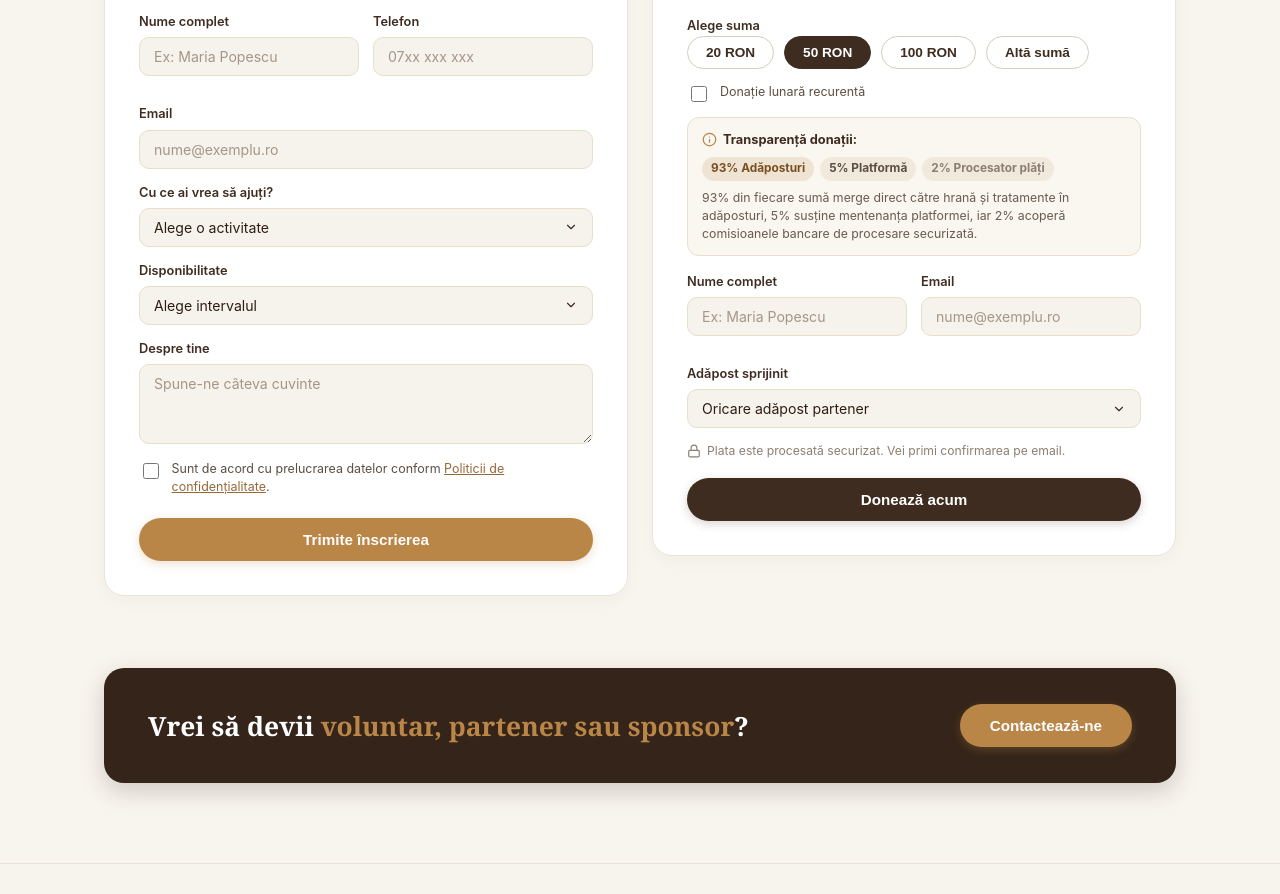
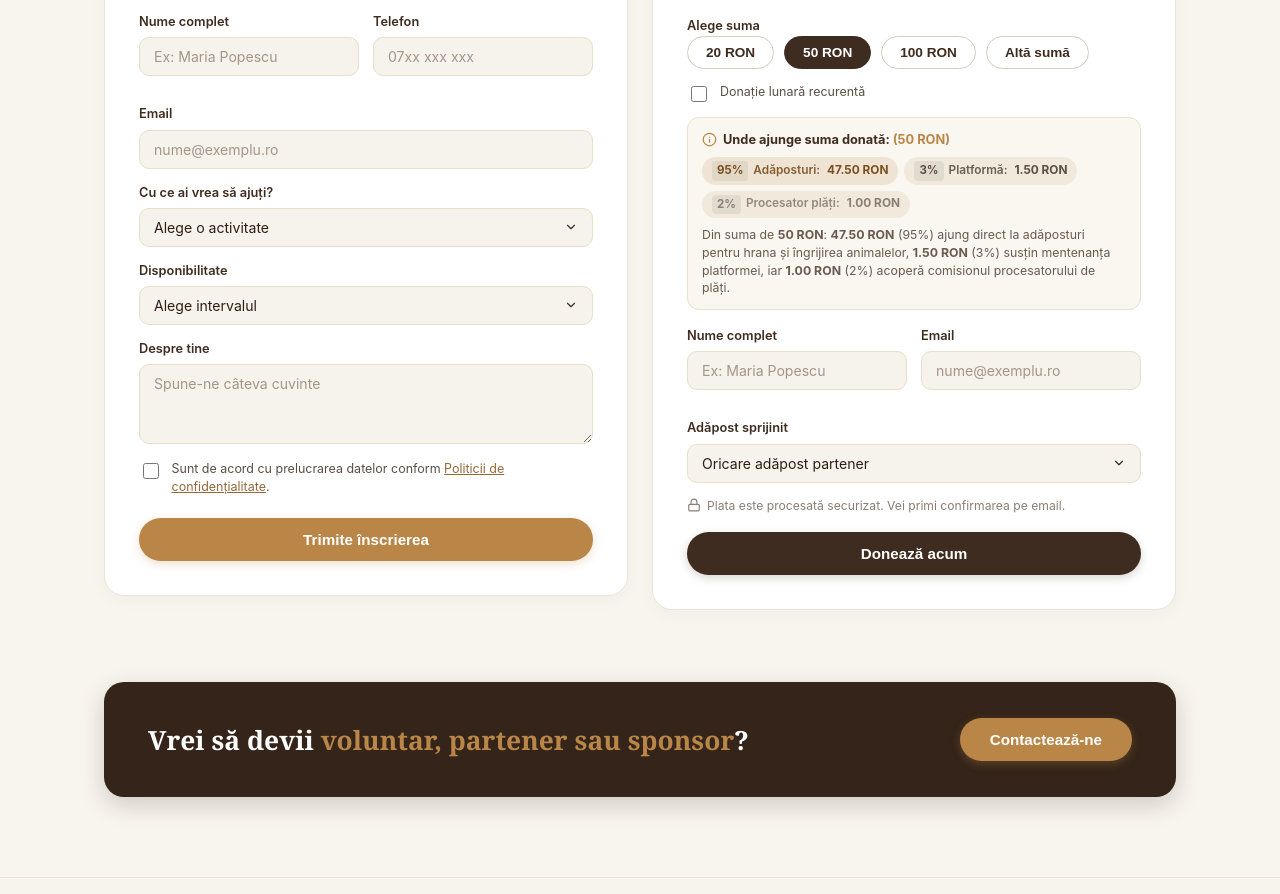
Before and after one commit to Fur-Ever-Home/FurEverHome-FE, a React (Vite) app: page /colaborari in a window 1280 px wide. Shown: the part 1920-2814 px from the top of the page. Built offline with nearby package versions, Linux system fonts and the light colour scheme; no server answers; a web font is replaced by a local one.

Commit message:
Calcul dinamic in timp real pentru procentele de donatie (95 la suta adaposturi, 3 la suta platforma, 2 la suta procesator)

```diff
--- a/src/colaborariTranslations.ts
+++ b/src/colaborariTranslations.ts
@@ -237,11 +237,11 @@ export const colaborariTranslations: {
     donChipCustom: "Altă sumă",
     donCustomAmountPlaceholder: "Introdu suma în RON",
     donRecurringCheckbox: "Donație lunară recurentă",
-    donTransparencyTitle: "Transparență donații:",
-    donTransparencyShelters: "93% Adăposturi",
-    donTransparencyPlatform: "5% Platformă",
-    donTransparencyFees: "2% Procesator plăți",
-    donTransparencyDesc: "93% din fiecare sumă merge direct către hrană și tratamente în adăposturi, 5% susține mentenanța platformei, iar 2% acoperă comisioanele bancare de procesare securizată.",
+    donTransparencyTitle: "Unde ajunge suma donată:",
+    donTransparencyShelters: "Adăposturi",
+    donTransparencyPlatform: "Platformă",
+    donTransparencyFees: "Procesator plăți",
+    donTransparencyDesc: "95% din sumă merge direct către hrană și îngrijire în adăposturi, 3% susține mentenanța platformei, iar 2% acoperă comisionul procesatorului de plăți securizate.",
     donLabelShelter: "Adăpost sprijinit",
     donShelterAny: "Oricare adăpost partener",
     donSecurityNote: "Plata este procesată securizat. Vei primi confirmarea pe email.",
@@ -363,11 +363,11 @@ export const colaborariTranslations: {
     donChipCustom: "Other amount",
     donCustomAmountPlaceholder: "Enter amount in RON",
     donRecurringCheckbox: "Monthly recurring donation",
-    donTransparencyTitle: "Donation transparency:",
-    donTransparencyShelters: "93% Shelters",
-    donTransparencyPlatform: "5% Platform",
-    donTransparencyFees: "2% Payment fees",
-    donTransparencyDesc: "93% of each donation goes directly toward animal food and veterinary care at partner shelters, 5% sustains platform operations, and 2% covers secure payment processing fees.",
+    donTransparencyTitle: "Where your donation goes:",
+    donTransparencyShelters: "Shelters",
+    donTransparencyPlatform: "Platform",
+    donTransparencyFees: "Payment fees",
+    donTransparencyDesc: "95% of your donation goes directly towards food and medical care in shelters, 3% supports platform maintenance, and 2% covers secure payment processing fees.",
     donLabelShelter: "Supported shelter",
     donShelterAny: "Any partner shelter",
     donSecurityNote: "Payment is securely processed. You will receive email confirmation.",
--- a/src/pages/Colaborari.css
+++ b/src/pages/Colaborari.css
@@ -699,6 +699,10 @@
   flex-shrink: 0;
 }
 
+.colab-transparency-total {
+  color: #ba8648;
+}
+
 .colab-transparency-pills {
   display: flex;
   gap: 6px;
@@ -708,11 +712,12 @@
 
 .colab-transparency-pill {
   font-size: 0.74rem;
-  font-weight: 700;
-  padding: 3px 9px;
+  font-weight: 600;
+  padding: 4px 10px;
   border-radius: 999px;
   display: inline-flex;
   align-items: center;
+  gap: 5px;
 }
 
 .colab-transparency-pill.shelter {
@@ -728,6 +733,23 @@
 .colab-transparency-pill.fee {
   background-color: #f0e9dc;
   color: #8c7e73;
+}
+
+.colab-pill-pct {
+  font-weight: 700;
+  padding: 1px 5px;
+  border-radius: 4px;
+  background: rgba(0, 0, 0, 0.06);
+  font-size: 0.72rem;
+}
+
+.colab-pill-label {
+  opacity: 0.9;
+}
+
+.colab-pill-amount {
+  font-weight: 700;
+  margin-left: 2px;
 }
 
 .colab-transparency-desc {
--- a/src/pages/Colaborari.tsx
+++ b/src/pages/Colaborari.tsx
@@ -72,6 +72,18 @@ export default function Colaborari() {
     adapost: 'oricare',
   });
   const [donSubmitted, setDonSubmitted] = useState(false);
+
+  // Calcul dinamic procente donație (95% adăposturi, 3% comision platformă, 2% procesator plăți)
+  const currentTotalAmount =
+    selectedAmount === 'custom'
+      ? parseFloat(customAmount) > 0
+        ? parseFloat(customAmount)
+        : 0
+      : selectedAmount;
+
+  const shelterVal = (currentTotalAmount * 0.95).toFixed(2);
+  const platformVal = (currentTotalAmount * 0.03).toFixed(2);
+  const feeVal = (currentTotalAmount * 0.02).toFixed(2);
 
   const scrollToSection = (id: string) => {
     const el = document.getElementById(id);
@@ -489,14 +501,43 @@ export default function Colaborari() {
                         <line x1="12" y1="16" x2="12" y2="12"></line>
                         <line x1="12" y1="8" x2="12.01" y2="8"></line>
                       </svg>
-                      <span>{t.donTransparencyTitle}</span>
+                      <span>
+                        {t.donTransparencyTitle}{' '}
+                        {currentTotalAmount > 0 && <strong className="colab-transparency-total">({currentTotalAmount} RON)</strong>}
+                      </span>
                     </div>
                     <div className="colab-transparency-pills">
-                      <span className="colab-transparency-pill shelter">{t.donTransparencyShelters}</span>
-                      <span className="colab-transparency-pill platform">{t.donTransparencyPlatform}</span>
-                      <span className="colab-transparency-pill fee">{t.donTransparencyFees}</span>
+                      <div className="colab-transparency-pill shelter">
+                        <span className="colab-pill-pct">95%</span>
+                        <span className="colab-pill-label">{t.donTransparencyShelters}:</span>
+                        <span className="colab-pill-amount">{currentTotalAmount > 0 ? `${shelterVal} RON` : '95%'}</span>
+                      </div>
+                      <div className="colab-transparency-pill platform">
+                        <span className="colab-pill-pct">3%</span>
+                        <span className="colab-pill-label">{t.donTransparencyPlatform}:</span>
+                        <span className="colab-pill-amount">{currentTotalAmount > 0 ? `${platformVal} RON` : '3%'}</span>
+                      </div>
+                      <div className="colab-transparency-pill fee">
+                        <span className="colab-pill-pct">2%</span>
+                        <span className="colab-pill-label">{t.donTransparencyFees}:</span>
+                        <span className="colab-pill-amount">{currentTotalAmount > 0 ? `${feeVal} RON` : '2%'}</span>
+                      </div>
                     </div>
-                    <p className="colab-transparency-desc">{t.donTransparencyDesc}</p>
+                    <p className="colab-transparency-desc">
+                      {currentTotalAmount > 0 ? (
+                        lang === 'ro' ? (
+                          <>
+                            Din suma de <strong>{currentTotalAmount} RON</strong>: <strong>{shelterVal} RON</strong> (95%) ajung direct la adăposturi pentru hrana și îngrijirea animalelor, <strong>{platformVal} RON</strong> (3%) susțin mentenanța platformei, iar <strong>{feeVal} RON</strong> (2%) acoperă comisionul procesatorului de plăți.
+                          </>
+                        ) : (
+                          <>
+                            From your donation of <strong>{currentTotalAmount} RON</strong>: <strong>{shelterVal} RON</strong> (95%) goes directly to shelters for animal care and food, <strong>{platformVal} RON</strong> (3%) supports platform maintenance, and <strong>{feeVal} RON</strong> (2%) covers the payment processor fee.
+                          </>
+                        )
+                      ) : (
+                        t.donTransparencyDesc
+                      )}
+                    </p>
                   </div>
 
                   <div className="colab-form-row-2col">
```
